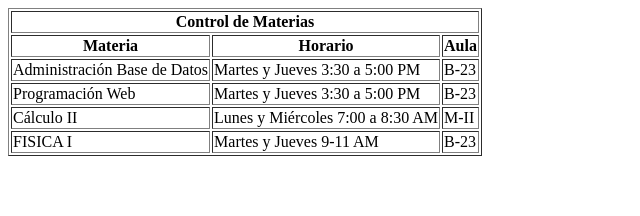
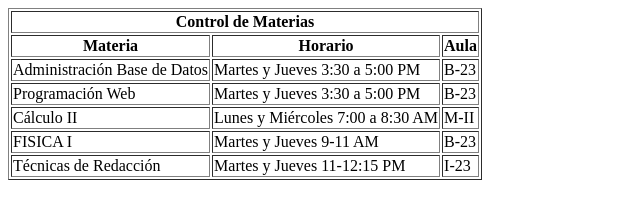
Before and after one commit to x-AbsolutZero-x/Portafolio_PW0219_-user_carnet, a plain HTML site: page Laboratorios/Laboratorio1/Ejercicio2.html in a window 1280 px wide. Shown: the whole page, without its empty margins (0-640 px from the left). Drawn offline with Linux system fonts and the light colour scheme.

Commit message:
Control de Materias

```diff
--- a/Laboratorios/Laboratorio1/Ejercicio2.html
+++ b/Laboratorios/Laboratorio1/Ejercicio2.html
@@ -32,6 +32,10 @@
                 <td> FISICA I </td> <td>Martes y Jueves 9-11 AM</td> <td>B-23</td>
             </tr>
 
+            <tr>
+                    <td> Técnicas de Redacción </td> <td>Martes y Jueves 11-12:15 PM</td> <td>I-23</td>
+            </tr>
+
         </tbody>
     </thead>
 </table>
```
